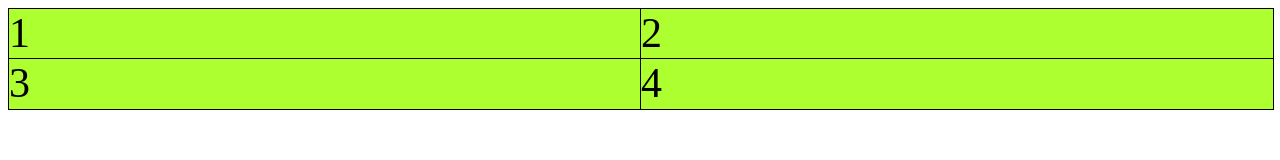
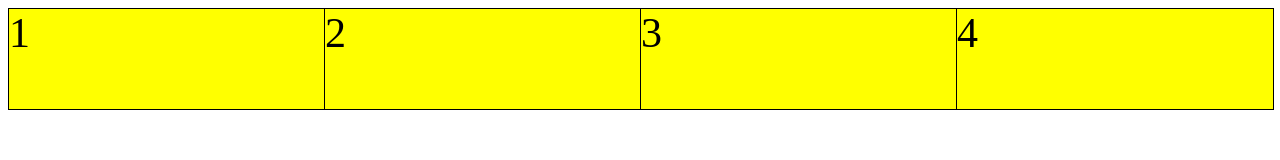
Before and after one commit to mxdi9i7/responsive-site, a plain HTML site: page index.html in a window 1280 px wide. Drawn offline with Linux system fonts and the light colour scheme.

Commit message:
test web hook

```diff
--- a/index.css
+++ b/index.css
@@ -17,4 +17,24 @@
 		grid-template-columns: repeat(2, 1fr);
 		grid-template-rows: repeat(2, 1fr);
 	}
+
+	.box {
+		background-color: red;
+	}
 }
+
+@media only screen and (min-width: 1024px) {
+	.container {
+		grid-template-columns: repeat(4, 1fr);
+		grid-template-rows: 100px;
+	}
+
+	.box {
+		background-color: yellow;
+	}
+}
+
+/* Desktop: 1440
+laptops: 1024
+tablets: 768
+phone: 425 > 375 */
```
